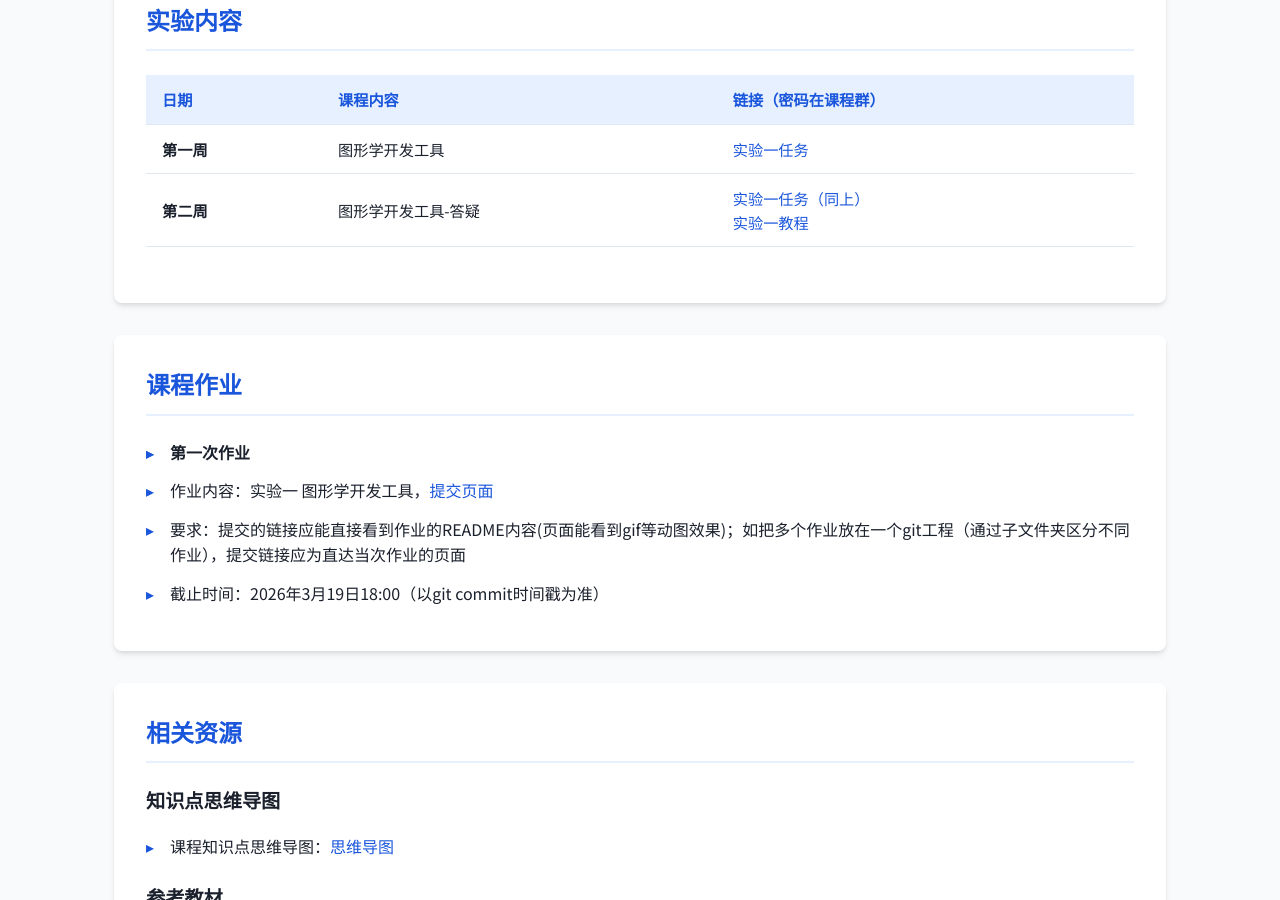
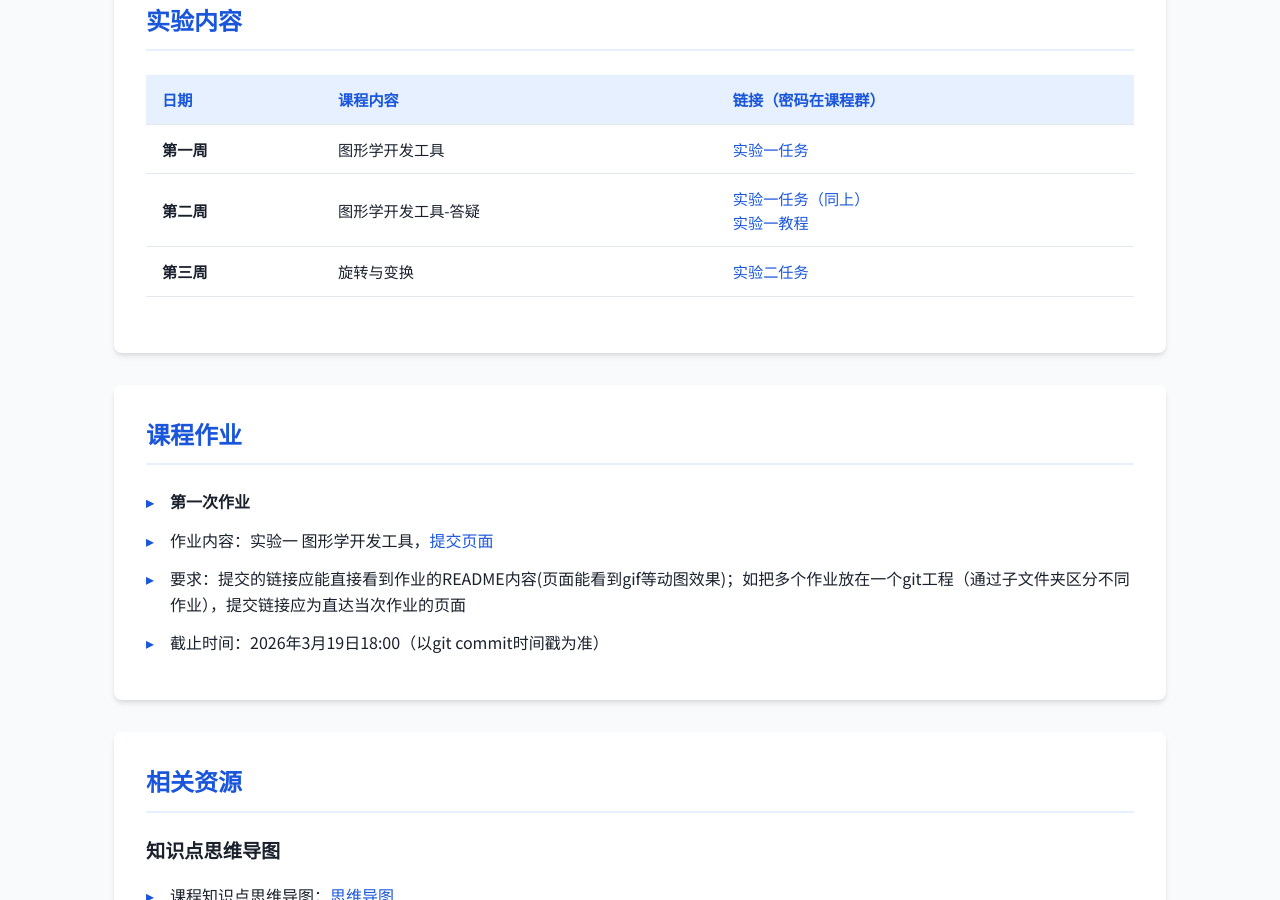
Before and after one commit to zhwinfo/zhwinfo.github.io, a Jekyll site: the page cg/index.html, which Jekyll copies as it is, in a window 1280 px wide and 900 px high, scrolled down 1951 px. Built offline with Jekyll 4.4.1, drawn with Linux system fonts in a browser that asks for light colours.

Commit message:
fast update

```diff
--- a/cg/index.html
+++ b/cg/index.html
@@ -438,6 +438,15 @@
                             </td>
                         </tr>
                     </tbody>
+                    <tbody>
+                        <tr>
+                            <td><strong>第三周</strong></td>
+                            <td>旋转与变换</td>
+                            <td>
+                                <a href="https://bnu-3dv-lab.feishu.cn/wiki/Gj9JwuqiOiWO15kUhfscS04lnJh" target="_blank">实验二任务</a><br>
+                            </td>
+                        </tr>
+                    </tbody>
                 </table>
             </div>
         </section>
```
